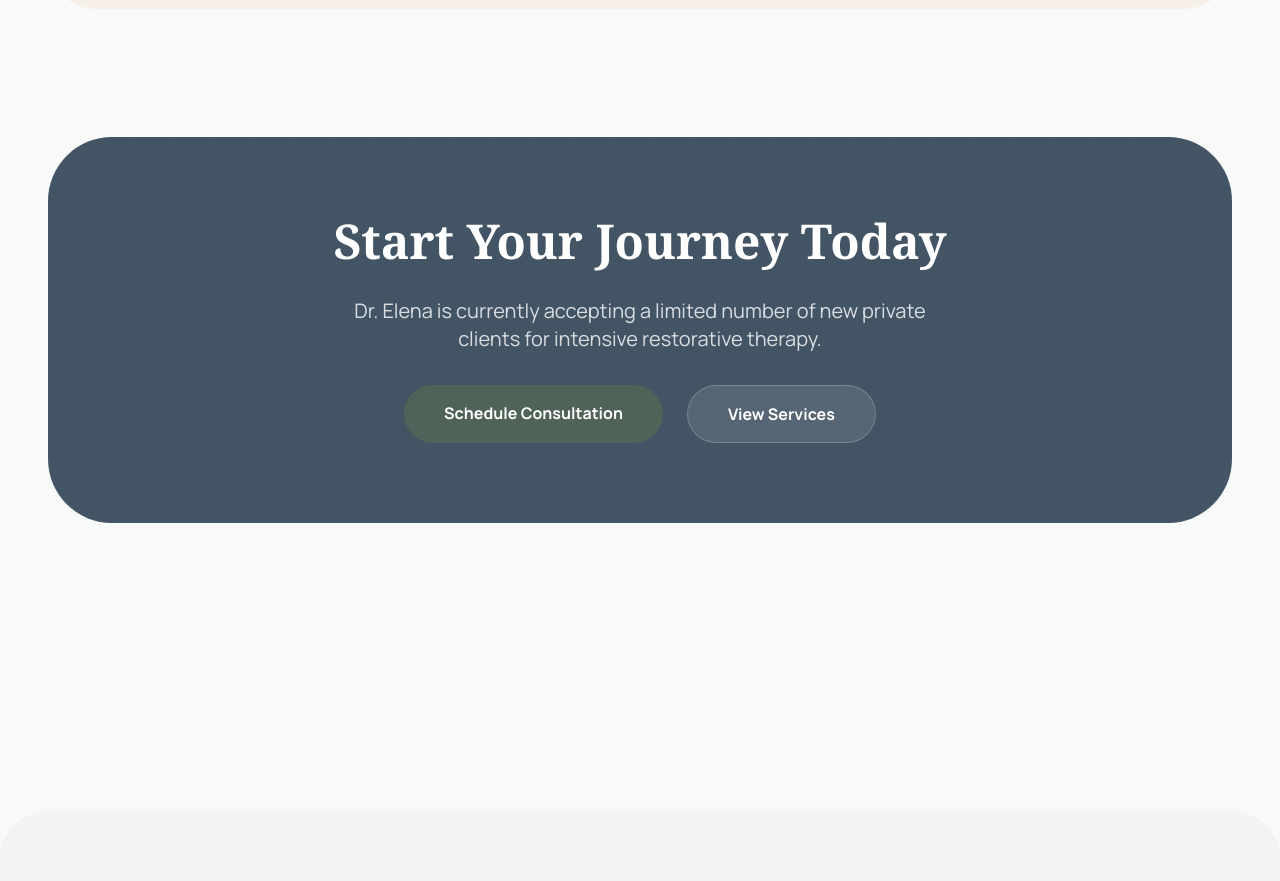
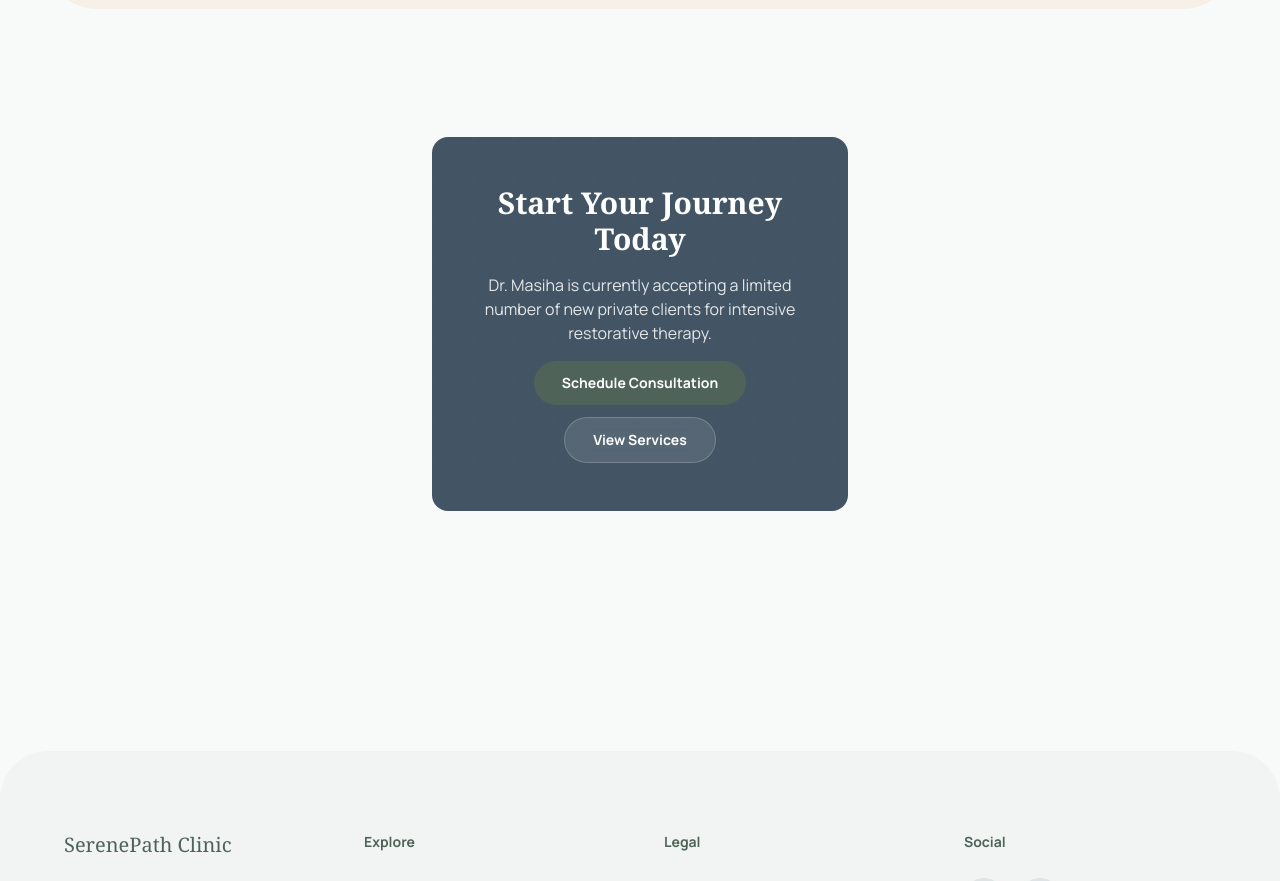
Before and after one commit to ZafarQuaere/AndaMurgi, a Next.js app: page /about in a window 1280 px wide. Shown: the part 2260-3141 px from the top of the page. Built offline with nearby package versions, Linux system fonts and the light colour scheme.

Commit message:
UI optimization.

```diff
--- a/components/sections/about/AboutCta.tsx
+++ b/components/sections/about/AboutCta.tsx
@@ -3,10 +3,8 @@ import { Reveal } from "@/components/motion/Reveal";
 
 export function AboutCta() {
   return (
-    <Reveal
-      className="mx-auto mb-32 max-w-screen-xl px-6 md:px-12"
-    >
-      <div className="relative space-y-8 overflow-hidden rounded-[4rem] bg-[#435565] p-20 text-center text-white">
+    <Reveal className="mx-auto mb-20 max-w-xl px-6 md:px-12 lg:max-w-lg">
+      <div className="relative space-y-4 overflow-hidden rounded-2xl bg-[#435565] px-8 py-10 text-center text-white md:px-10 md:py-12">
         <div
           className="pointer-events-none absolute inset-0 opacity-20"
           style={{
@@ -16,23 +14,23 @@ export function AboutCta() {
           }}
           aria-hidden
         />
-        <h2 className="relative z-10 font-headline text-5xl font-bold text-white">
+        <h2 className="relative z-10 font-headline text-2xl font-bold text-white md:text-3xl">
           Start Your Journey Today
         </h2>
-        <p className="relative z-10 mx-auto max-w-xl text-xl text-white/80">
-          Dr. Elena is currently accepting a limited number of new private
+        <p className="relative z-10 mx-auto max-w-md text-sm text-white/85 md:text-base">
+          Dr. Masiha is currently accepting a limited number of new private
           clients for intensive restorative therapy.
         </p>
-        <div className="relative z-10 flex flex-col justify-center gap-6 sm:flex-row">
+        <div className="relative z-10 flex flex-col justify-center gap-3 sm:flex-row sm:flex-wrap">
           <Link
             href="/contact"
-            className="rounded-full bg-[#4f6359] px-10 py-4 font-label font-bold text-white transition-all duration-300 hover:bg-[#44574e]"
+            className="rounded-full bg-[#4f6359] px-6 py-2.5 text-sm font-bold text-white transition-all duration-300 hover:bg-[#44574e] md:px-7 md:py-3"
           >
             Schedule Consultation
           </Link>
           <Link
             href="/services"
-            className="rounded-full border border-white/20 bg-white/10 px-10 py-4 font-label font-bold text-white backdrop-blur-md transition-all duration-300 hover:bg-white/20"
+            className="rounded-full border border-white/20 bg-white/10 px-6 py-2.5 text-sm font-bold text-white backdrop-blur-md transition-all duration-300 hover:bg-white/20 md:px-7 md:py-3"
           >
             View Services
           </Link>
--- a/components/sections/home/HomeFinalCta.tsx
+++ b/components/sections/home/HomeFinalCta.tsx
@@ -3,24 +3,22 @@ import { Reveal } from "@/components/motion/Reveal";
 
 export function HomeFinalCta() {
   return (
-    <Reveal
-      className="py-16 md:py-20"
-    >
+    <Reveal className="py-10 md:py-12">
       <div className="container mx-auto px-6 md:px-12">
-        <div className="relative mx-auto max-w-3xl overflow-hidden rounded-[2rem] bg-[#4f6359] px-8 py-10 text-center md:px-12 md:py-12">
-          <div className="absolute -right-32 -top-32 h-64 w-64 rounded-full bg-primary-dim blur-[100px]" />
-          <div className="absolute -bottom-32 -left-32 h-64 w-64 rounded-full bg-primary-dim opacity-50 blur-[100px]" />
-          <div className="relative z-10 mx-auto max-w-xl">
-            <h2 className="font-headline mb-5 text-3xl leading-tight text-on-primary md:text-4xl lg:text-[2.75rem]">
+        <div className="relative mx-auto max-w-xs overflow-hidden rounded-xl bg-[#4f6359] px-4 py-5 text-center sm:max-w-sm md:px-5 md:py-6">
+          <div className="absolute -right-20 -top-20 h-36 w-36 rounded-full bg-primary-dim blur-[56px]" />
+          <div className="absolute -bottom-20 -left-20 h-36 w-36 rounded-full bg-primary-dim opacity-50 blur-[56px]" />
+          <div className="relative z-10">
+            <h2 className="font-headline mb-2 text-lg leading-snug text-on-primary md:text-xl">
               Ready to start your path?
             </h2>
-            <p className="mb-8 text-base leading-relaxed text-on-primary/80 md:text-lg">
+            <p className="mb-4 text-xs leading-relaxed text-on-primary/85 md:text-[0.8125rem]">
               Take the first step toward a more peaceful and balanced life. Book
               a confidential introductory consultation today.
             </p>
             <Link
               href="/contact"
-              className="inline-block rounded-full bg-[#f8faf9] px-8 py-3.5 text-base font-bold text-[#4f6359] shadow-lg transition-all hover:bg-[#e8fef1] md:px-9 md:text-lg"
+              className="inline-block rounded-full bg-[#f8faf9] px-4 py-2 text-xs font-bold leading-snug text-[#4f6359] shadow-sm transition-all hover:bg-[#e8fef1] sm:px-5 sm:py-2.5 sm:text-[0.8125rem]"
             >
               Request Your Appointment
             </Link>
```
